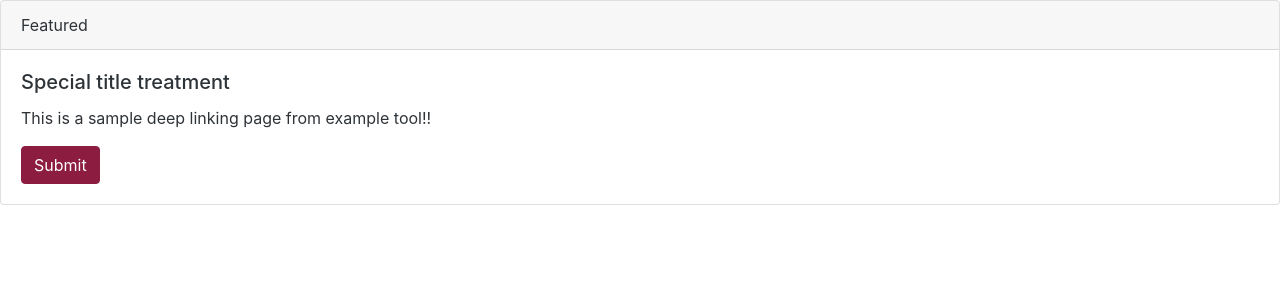
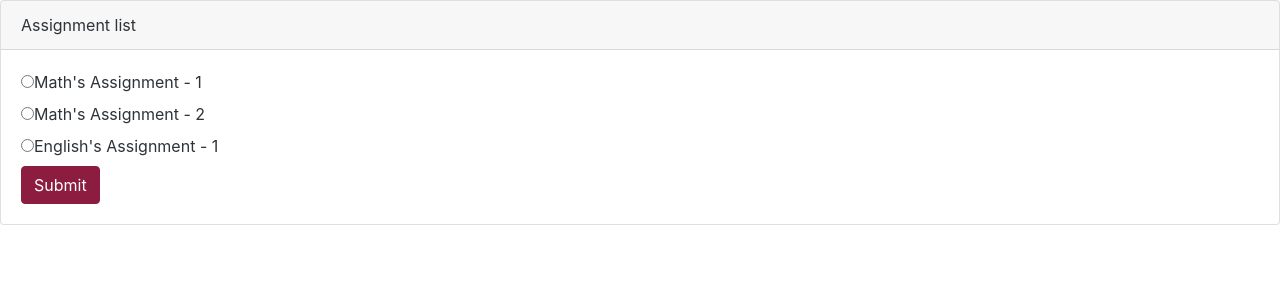
Before and after one commit to ETX-ASU/ring-leader, a React (Create React App) app in the folder packages/rl-tool-example-client/: page /deeplink in a window 1280 px wide. Shown: the top 300 px of the page. Built offline with nearby package versions, Linux system fonts and the light colour scheme.

Commit message:
deep link

```diff
--- a/packages/rl-tool-example-client/src/routes/RouteDeepLinking/RouteDeepLinking.tsx
+++ b/packages/rl-tool-example-client/src/routes/RouteDeepLinking/RouteDeepLinking.tsx
@@ -5,12 +5,24 @@ import "./RouteDeepLinking.scss";
 import $ from "jquery";
 
 const RouteDeepLinking: React.FC = () => {
-  const params = ({} = useParams());
-  const [appendFormData, setAppendFormData] = useState<any>();
+  const [radioInputValue, setRadioInputValue] = useState<string>("");
+  const handleCheck = (event: any): any => {
+    setRadioInputValue(event.target.value);
+  };
   const submitGrade = () => {
     axios
       .get("/lti-service/deeplink", {
-        params: {}
+        params: {
+          title: "Chapter 12 quiz",
+          url: "https://something.example.com/page.html",
+          resourceId: radioInputValue,
+          lineItem: {
+            scoreMaximum: 87,
+            label: "Chapter 12 quiz",
+            resourceId: "xyzpdq1234",
+            tag: "originality"
+          }
+        }
       })
       .then((result) => {
         console.log(result);
@@ -21,18 +33,36 @@ const RouteDeepLinking: React.FC = () => {
   return (
     <div className="route-assignment">
       <div className="card">
-        <div className="card-header">Featured</div>
+        <div className="card-header">Assignment list</div>
         <div className="card-body">
-          <h5 className="card-title">Special title treatment</h5>
-          <p className="card-text">
-            This is a sample deep linking page from example tool!!
-          </p>
+          <div className="radio">
+            <label>
+              <input
+                onChange={handleCheck}
+                type="radio"
+                value="Learner"
+                name="optradio"
+              ></input>
+              Math's Assignment - 1
+            </label>
+          </div>
+          <div className="radio">
+            <label>
+              <input type="radio" name="optradio" />
+              Math's Assignment - 2
+            </label>
+          </div>
+          <div className="radio disabled">
+            <label>
+              <input type="radio" name="optradio" />
+              English's Assignment - 1
+            </label>
+          </div>
           <button className="btn btn-primary" onClick={submitGrade}>
             Submit
           </button>
         </div>
       </div>
-      {appendFormData}
     </div>
   );
 };
```
Also changed, not shown: 1 other file (tests, documents, lock files or other folders).
